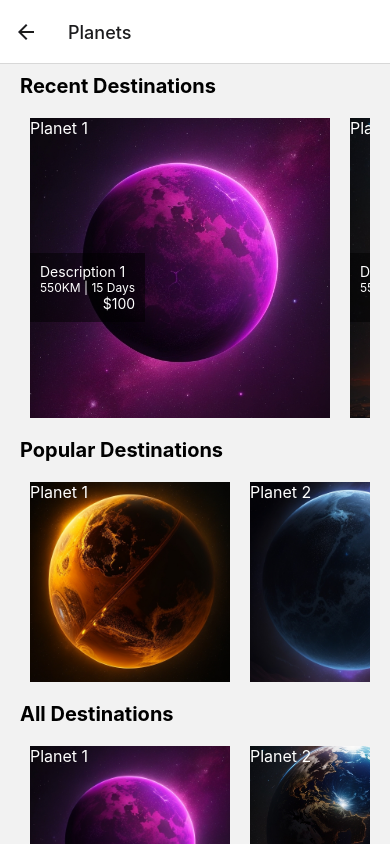
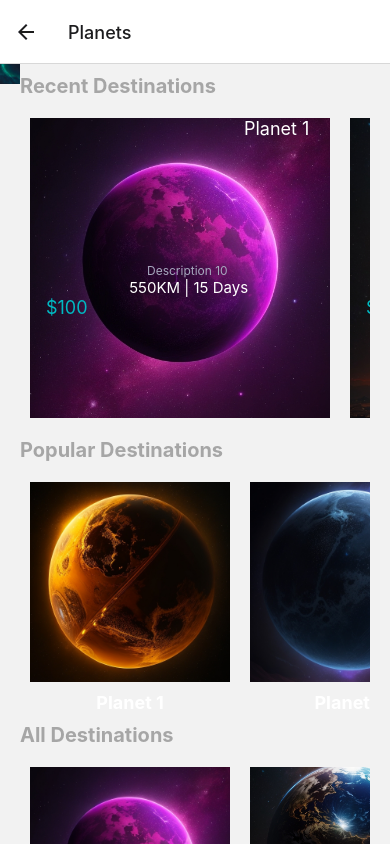
Before and after one commit to Thathsarani-Sandarekha/DataTitans_InfinityIntergalactic, a React Native app in the folder Infinity_Intergalactic_App/: screen /Planets in a window 390 px wide. Shown: the top 844 px of the page. Built offline with nearby package versions, Linux system fonts and the light colour scheme.

Commit message:
Planets screen completed

```diff
--- a/Infinity_Intergalactic_App/screens/PlanetShortDesc.jsx
+++ b/Infinity_Intergalactic_App/screens/PlanetShortDesc.jsx
@@ -2,11 +2,18 @@ const PlanetShortDesc = [
     {
         category: 'Recent destination',
         name: 'Planet 1',
-        description: 'Description 1',
+        description: 'Description 10',
         distance: '550KM',
         duration: '15 Days',
         price: '$100',
+        trip: '/ per trip',
         image: require('../assets/images/p1.jpg'),
+        styles: {
+            nameText: { position: 'absolute', top: 10, left: '70%', color: 'white', fontSize: 18 },
+            description: {color: '#A7A9BE',left: '90%',bottom: "20%" ,fontSize: 12 },
+            distance: { color: 'white', fontSize: 15,left: "75%", top: '70%' },
+            price: { color: '#00B9C2', fontSize: 18,top: "150%", right: "60%" },
+        },
     },
 
     {
@@ -17,6 +24,12 @@ const PlanetShortDesc = [
         duration: '15 Days',
         price: '$100',
         image: require('../assets/images/p2.jpg'),
+        styles: {
+            nameText: { position: 'absolute', top: 10, left: '70%', color: 'white', fontSize: 18 },
+            description: {color: '#A7A9BE',left: '90%',bottom: "20%" ,fontSize: 12 },
+            distance: { color: 'white', fontSize: 15,left: "75%", top: '70%' },
+            price: { color: '#00B9C2', fontSize: 18,top: "150%", right: "60%" },
+        },
     },
 
     {
@@ -27,6 +40,12 @@ const PlanetShortDesc = [
         duration: '15 Days',
         price: '$100',
         image: require('../assets/images/p3.jpg'),
+        styles: {
+            nameText: { position: 'absolute', top: 10, left: '70%', color: 'white', fontSize: 18 },
+            description: {color: '#A7A9BE',left: '90%',bottom: "20%" ,fontSize: 12 },
+            distance: { color: 'white', fontSize: 15,left: "75%", top: '70%' },
+            price: { color: '#00B9C2', fontSize: 18,top: "150%", right: "60%" },
+        },
     },
 
     {
@@ -37,6 +56,12 @@ const PlanetShortDesc = [
         duration: '15 Days',
         price: '$100',
         image: require('../assets/images/p4.jpg'),
+        styles: {
+            nameText: { position: 'absolute', top: 10, left: '70%', color: 'white', fontSize: 18 },
+            description: {color: '#A7A9BE',left: '90%',bottom: "20%" ,fontSize: 12 },
+            distance: { color: 'white', fontSize: 15,left: "75%", top: '70%' },
+            price: { color: '#00B9C2', fontSize: 18,top: "150%", right: "60%" },
+        },
     },
 
     {
@@ -47,66 +72,102 @@ const PlanetShortDesc = [
         duration: '15 Days',
         price: '$100',
         image: require('../assets/images/p5.jpg'),
+        styles: {
+            nameText: { position: 'absolute', top: 10, left: '70%', color: 'white', fontSize: 18 },
+            description: {color: '#A7A9BE',left: '90%',bottom: "20%" ,fontSize: 12 },
+            distance: { color: 'white', fontSize: 15,left: "75%", top: '70%' },
+            price: { color: '#00B9C2', fontSize: 18,top: "150%", right: "60%" },
+        },
     },
 
     {
         category: 'Popular destinations',
         name: 'Planet 1',
         image: require('../assets/images/p6.jpg'),
+        styles: {
+            nameText: { fontSize: 18, fontWeight: 'bold', color: 'white' },
+        },
     },
 
     {
         category: 'Popular destinations',
         name: 'Planet 2',
         image: require('../assets/images/p7.jpg'),
+        styles: {
+            nameText: { fontSize: 18, fontWeight: 'bold', color: 'white' },
+        },
     },
 
     {
         category: 'Popular destinations',
         name: 'Planet 3',
         image: require('../assets/images/p8.jpg'),
+        styles: {
+            nameText: { fontSize: 18, fontWeight: 'bold', color: 'white' },
+        },
     },
 
     {
         category: 'Popular destinations',
         name: 'Planet 4',
         image: require('../assets/images/p10.jpg'),
+        styles: {
+            nameText: { fontSize: 18, fontWeight: 'bold', color: 'white' },
+        },
     },
 
     {
         category: 'Popular destinations',
         name: 'Planet 5',
         image: require('../assets/images/p1.jpg'),
+        styles: {
+            nameText: { fontSize: 18, fontWeight: 'bold', color: 'white' },
+        },
     },
 
     {
         category: 'All destinations',
         name: 'Planet 1',
         image: require('../assets/images/p1.jpg'),
+        styles: {
+            nameText: { fontSize: 18, fontWeight: 'bold', color: 'white' },
+        },
     },
 
     {
         category: 'All destinations',
         name: 'Planet 2',
         image: require('../assets/images/p2.jpg'),
+        styles: {
+            nameText: { fontSize: 18, fontWeight: 'bold', color: 'white' },
+        },
     },
 
     {
         category: 'All destinations',
         name: 'Planet 3',
         image: require('../assets/images/p3.jpg'),
+        styles: {
+            nameText: { fontSize: 18, fontWeight: 'bold', color: 'white' },
+        },
     },
 
     {
         category: 'All destinations',
         name: 'Planet 4',
         image: require('../assets/images/p4.jpg'),
+        styles: {
+            nameText: { fontSize: 18, fontWeight: 'bold', color: 'white' },
+        },
     },
 
     {
         category: 'All destinations',
         name: 'Planet 5',
         image: require('../assets/images/p5.jpg'),
+        styles: {
+            nameText: { fontSize: 18, fontWeight: 'bold', color: 'white' },
+        },
     },
 
   ];
--- a/Infinity_Intergalactic_App/screens/Planets.jsx
+++ b/Infinity_Intergalactic_App/screens/Planets.jsx
@@ -1,7 +1,9 @@
 import React from 'react';
 import { View, Text, FlatList, Image, TouchableOpacity, ScrollView } from 'react-native';
 import { useNavigation } from '@react-navigation/native';
-import { PlanetShortDesc } from './PlanetShortDesc';// Import the image data
+import { PlanetShortDesc } from './PlanetShortDesc'; // Import the image data
+
+import backgroundImage from '../assets/images/mainbg.jpg'; // Import the background image
 
 export default function Planets() {
   const navigation = useNavigation();
@@ -21,17 +23,24 @@ export default function Planets() {
         <View style={{ alignItems: 'center', justifyContent: 'center', position: 'relative' }}>
           <Image source={item.image} style={[imageStyle, { margin: 10 }]} resizeMode="cover" />
 
-          {/* Name */}
-          <Text style={{ position: 'absolute', top: 10, left: 10, color: 'white', fontSize: 16 }}>
-            {item.name}
-          </Text>
+        {/* Name */}
+        <Text style={item.styles?.nameText}>{item.name}</Text>
 
           {/* Small Description */}
           {item.category === 'Recent destination' && (
-            <View style={{ position: 'absolute', top: '50%', left: '50%', transform: [{ translateX: -150 }, { translateY: -15 }], backgroundColor: 'rgba(0, 0, 0, 0.5)', padding: 10 }}>
-              <Text style={{ color: 'white', fontSize: 14 }}>{item.description}</Text>
-              <Text style={{ color: 'white', fontSize: 12 }}>{`${item.distance} | ${item.duration}`}</Text>
-              <Text style={{ alignSelf: 'flex-end', color: 'white', fontSize: 14 }}>{item.price}</Text>
+            <View
+              style={{
+                position: 'absolute',
+                top: '50%',
+                left: '50%',
+                transform: [{ translateX: -150 }, { translateY: -15 }],
+                backgroundColor: 'transparent',
+                padding: 10,
+              }}
+            >
+            <Text style={item.styles.description}>{item.description}</Text>
+            <Text style={item.styles.distance}>{`${item.distance} | ${item.duration}`}</Text>
+            <Text style={{ alignSelf: 'flex-end', ...item.styles.price }}>{item.price}</Text>
             </View>
           )}
         </View>
@@ -39,13 +48,12 @@ export default function Planets() {
     );
   };
 
-
-
   return (
     <ScrollView style={{ flex: 1 }}>
+      <Image source={backgroundImage} style={{width: '20px',height: '20px' ,position: 'absolute', top: 0, left: 0, right: 0, bottom: 0 }} resizeMode="cover" />
       <View style={{ paddingHorizontal: 20 }}>
         {/* Slider 1 */}
-        <Text style={{ fontSize: 20, fontWeight: 'bold', marginVertical: 10 }}>Recent Destinations</Text>
+        <Text style={{fontSize: 20, fontWeight: 'bold', marginVertical: 10, color: '#A6A6A6' }}>Recent Destinations</Text>
         <FlatList
           data={PlanetShortDesc.filter((item) => item.category === 'Recent destination')}
           horizontal
@@ -55,7 +63,7 @@ export default function Planets() {
         />
 
         {/* Slider 2 */}
-        <Text style={{ fontSize: 20, fontWeight: 'bold', marginVertical: 10 }}>Popular Destinations</Text>
+        <Text style={{color: '#A6A6A6', fontSize: 20, fontWeight: 'bold', marginVertical: 10, color: '#A6A6A6' }}>Popular Destinations</Text>
         <FlatList
           data={PlanetShortDesc.filter((item) => item.category === 'Popular destinations')}
           horizontal
@@ -65,7 +73,7 @@ export default function Planets() {
         />
 
         {/* Slider 3 */}
-        <Text style={{ fontSize: 20, fontWeight: 'bold', marginVertical: 10 }}>All Destinations</Text>
+        <Text style={{ fontSize: 20, fontWeight: 'bold', marginVertical: 10, color: '#A6A6A6' }}>All Destinations</Text>
         <FlatList
           data={PlanetShortDesc.filter((item) => item.category === 'All destinations')}
           horizontal
```
